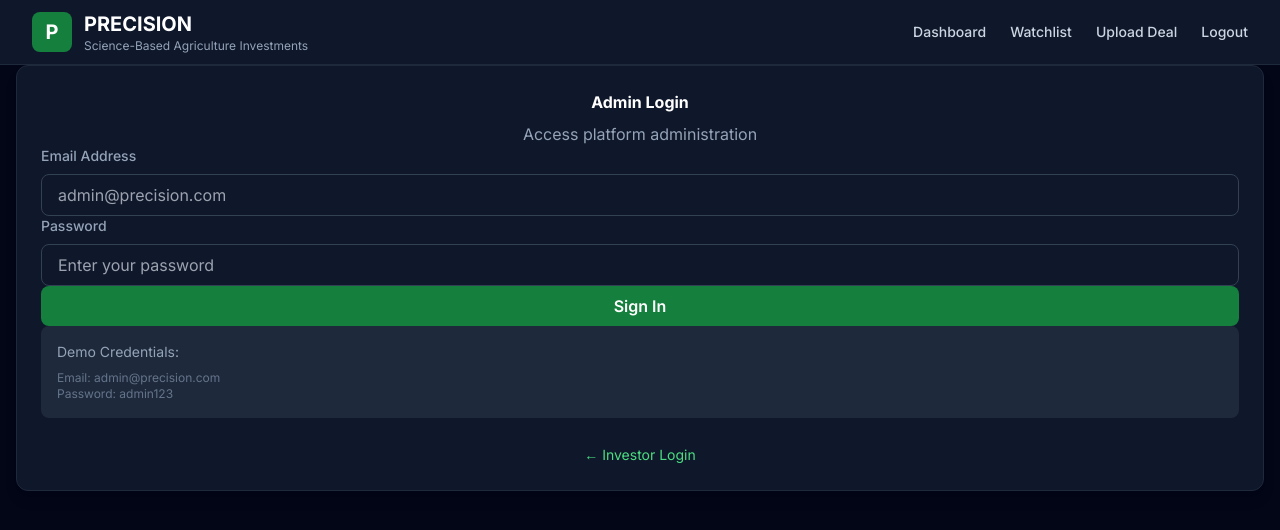
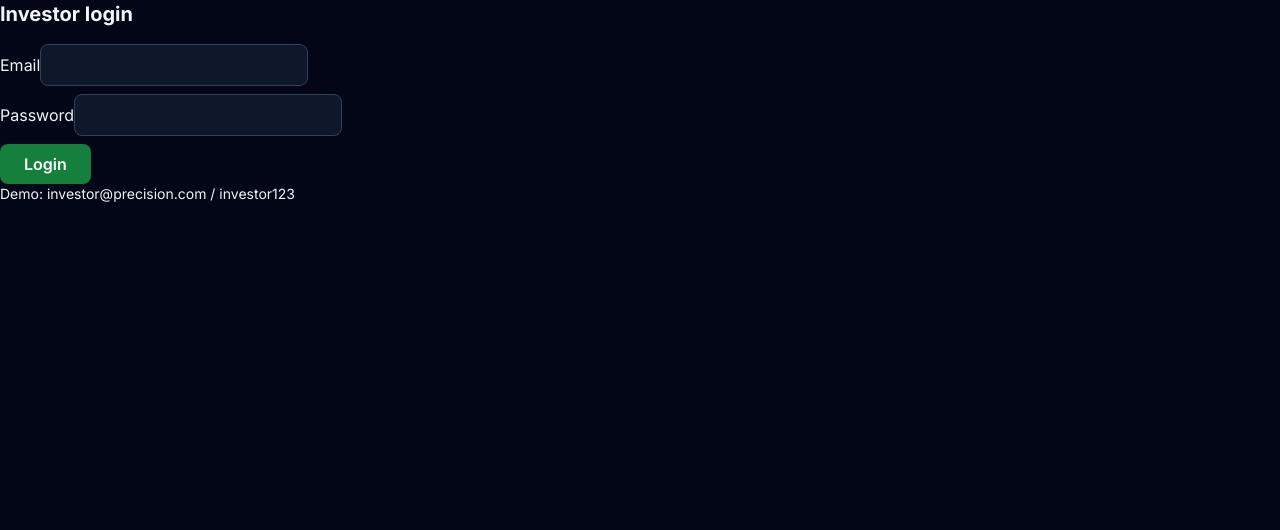
Before and after one commit to quesomemo-bit/mvp.fintech-precision, a Next.js app: page /admin/login in a window 1280 px wide. Shown: the top 530 px of the page. Built offline with nearby package versions, Linux system fonts and the light colour scheme.

Commit message:
Update page.tsx

```diff
--- a/app/admin/login/page.tsx
+++ b/app/admin/login/page.tsx
@@ -1,96 +1,51 @@
 'use client';
-
 import { useState } from 'react';
 import { useRouter } from 'next/navigation';
-import Link from 'next/link';
-import Header from '@/components/Header';
 
-export default function AdminLoginPage() {
-  const router = useRouter();
+export default function LoginPage() {
   const [email, setEmail] = useState('');
   const [password, setPassword] = useState('');
-  const [error, setError] = useState('');
+  const [err, setErr] = useState('');
+  const router = useRouter();
 
-  const handleSubmit = async (e: React.FormEvent) => {
+  async function onSubmit(e: React.FormEvent) {
     e.preventDefault();
-    setError('');
+    setErr('');
+    try {
+      const r = await fetch('/api/auth', {
+        method: 'POST',
+        headers: { 'Content-Type': 'application/json' },
+        body: JSON.stringify({ email, password }),
+      });
 
-    // Demo login - in production, this would be an API call
-    if (email === 'admin@precision.com' && password === 'admin123') {
-      localStorage.setItem('userRole', 'admin');
-      localStorage.setItem('userEmail', email);
-      router.push('/admin/upload');
-    } else {
-      setError('Invalid credentials. Use: admin@precision.com / admin123');
+      const data = await r.json();
+      if (!r.ok) {
+        setErr(data?.message || 'Login failed');
+        return;
+      }
+
+      // redirect based on role or to dashboard
+      if (data.role === 'admin') router.push('/admin');
+      else router.push('/dashboard');
+    } catch (error) {
+      setErr('Network error');
     }
-  };
+  }
 
   return (
-    <div className="min-h-screen bg-gradient-to-br from-graphite-950 via-graphite-900 to-graphite-950">
-      <Header />
-
-      <main className="max-w-md mx-auto px-4 py-20">
-        <div className="card">
-          <div className="text-center mb-8">
-            <h2 className="text-3xl font-bold text-white mb-2">Admin Login</h2>
-            <p className="text-graphite-400">Access platform administration</p>
-          </div>
-
-          {error && (
-            <div className="bg-red-900/20 border border-red-700 text-red-400 px-4 py-3 rounded-lg mb-6">
-              {error}
-            </div>
-          )}
-
-          <form onSubmit={handleSubmit} className="space-y-6">
-            <div>
-              <label className="block text-sm font-medium text-graphite-400 mb-2">
-                Email Address
-              </label>
-              <input
-                type="email"
-                className="input w-full"
-                placeholder="admin@precision.com"
-                value={email}
-                onChange={(e) => setEmail(e.target.value)}
-                required
-              />
-            </div>
-
-            <div>
-              <label className="block text-sm font-medium text-graphite-400 mb-2">
-                Password
-              </label>
-              <input
-                type="password"
-                className="input w-full"
-                placeholder="Enter your password"
-                value={password}
-                onChange={(e) => setPassword(e.target.value)}
-                required
-              />
-            </div>
-
-            <button type="submit" className="btn-primary w-full">
-              Sign In
-            </button>
-          </form>
-
-          <div className="mt-8 p-4 bg-graphite-800 rounded-lg">
-            <p className="text-sm text-graphite-400 mb-2">Demo Credentials:</p>
-            <p className="text-xs text-graphite-500 font-mono">
-              Email: admin@precision.com<br />
-              Password: admin123
-            </p>
-          </div>
-
-          <div className="mt-6 text-center">
-            <Link href="/login" className="text-sm text-precision-green-400 hover:text-precision-green-300">
-              ← Investor Login
-            </Link>
-          </div>
-        </div>
-      </main>
+    <div className="max-w-md mx-auto p-6">
+      <h1 className="text-xl font-bold mb-4">Investor login</h1>
+      <form onSubmit={onSubmit}>
+        <label className="block mb-2">Email
+          <input value={email} onChange={e => setEmail(e.target.value)} className="input" />
+        </label>
+        <label className="block mb-2">Password
+          <input value={password} onChange={e => setPassword(e.target.value)} type="password" className="input" />
+        </label>
+        {err && <p className="text-red-600 mb-2">{err}</p>}
+        <button className="btn-primary" type="submit">Login</button>
+      </form>
+      <p className="mt-4 text-sm">Demo: investor@precision.com / investor123</p>
     </div>
   );
 }
```
